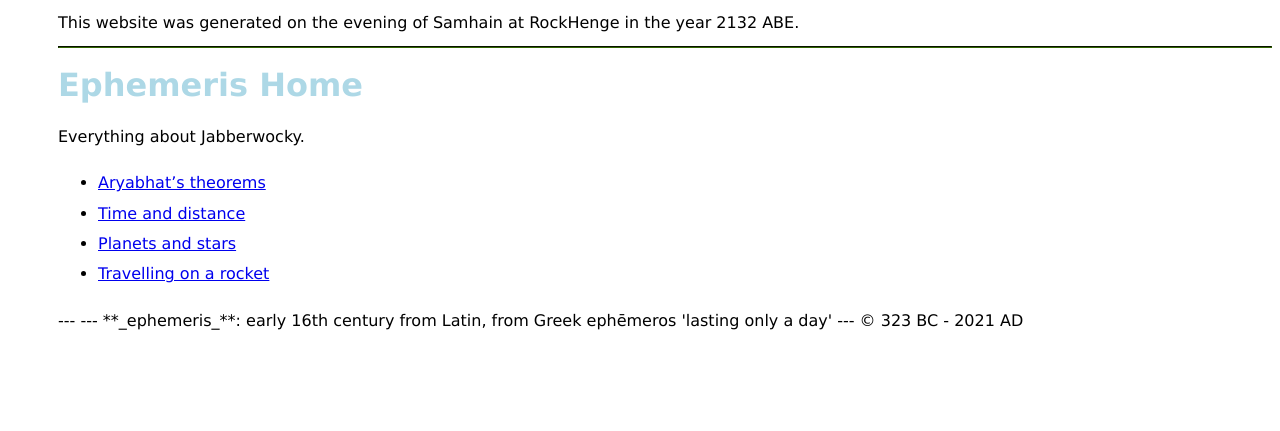
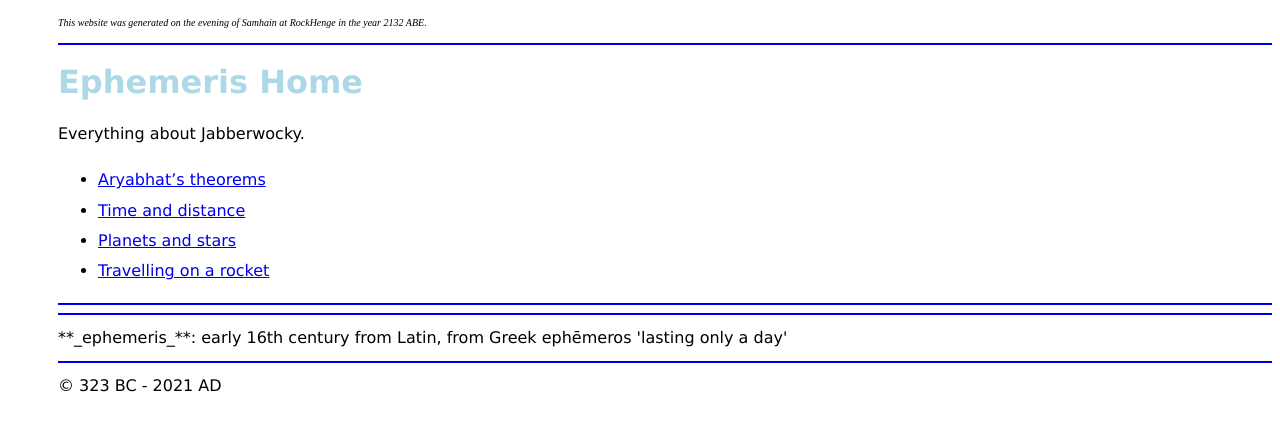
Before and after one commit to wrabi-Lenbrook/ephemeris, a Jekyll site: the page built from index.md, in a window 1280 px wide. Shown: the top 431 px of the page. Built offline with Jekyll 4.4.1, drawn with Linux system fonts in a browser that asks for light colours.

Commit message:
demo state

```diff
--- a/_includes/footer.md
+++ b/_includes/footer.md
@@ -1,5 +1,8 @@
----
----
+<hr/>
+<hr/>
+
 **_ephemeris_**: early 16th century from Latin, from Greek ephēmeros 'lasting only a day'
----
+
+<hr/>
+
 &copy; 323 BC - 2021 AD
--- a/assets/css/style.css
+++ b/assets/css/style.css
@@ -1,6 +1,12 @@
 h1, h2, h3, h4, h5, h6 {color:lightblue;}
 
-hr {border-color:#336600;}
+hr {border-color:blue;}
+
+header {
+  font-family: Lucida Handwriting, Papyrus, cursive;
+  font-size: 10px;
+  font-style: oblique;
+}
 
 body {
 	line-height: 190%;
```
Also changed, not shown: topics/aryabhat_theorems.md (+3 -4 lines).
